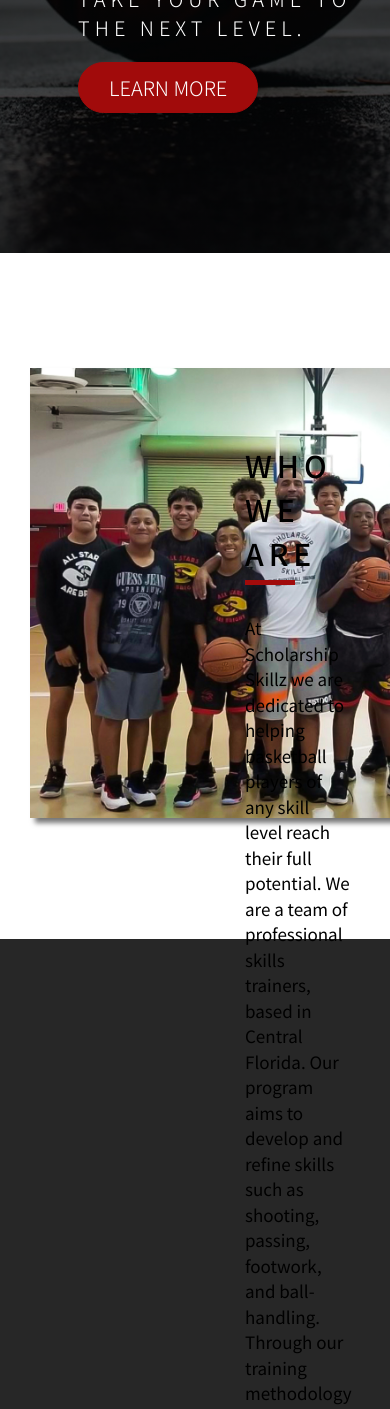
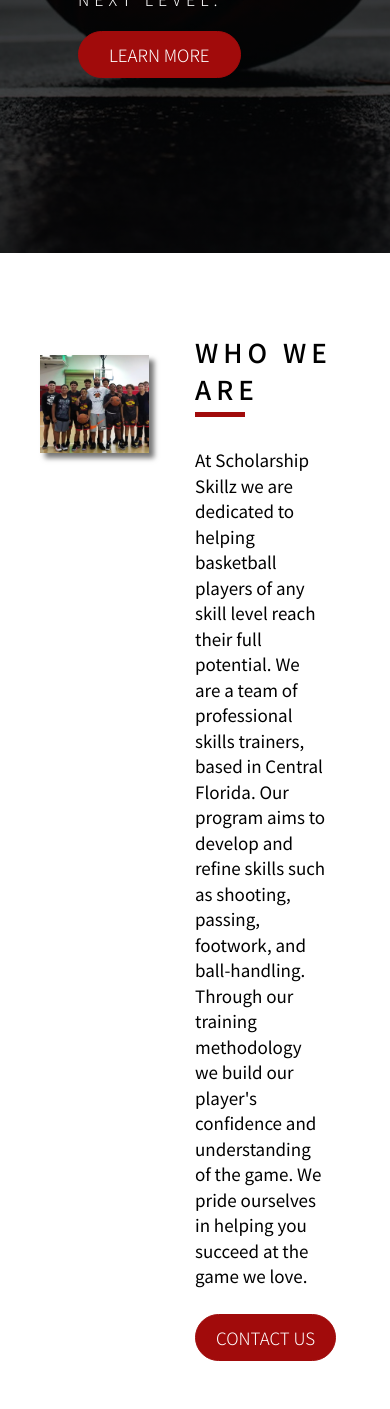
Before and after one commit to c-gonzalez4/scholarship-skillz, a plain HTML site: page index.html in a window 390 px wide. Shown: the part 591-2000 px from the top of the page. Drawn offline with nearby package versions, Linux system fonts and the light colour scheme.

Commit message:
Media queries

```diff
--- a/index.html
+++ b/index.html
@@ -60,14 +60,11 @@
     </header>
     <section class="about" id="about">
         <div class="row container">
-            <!-- <div class="flex"> -->
 
-                <div class="picture-outline">
                     <div class="picture">
                         <img src="images/aboutpicture.jpg" alt="Picture of coach with a group of basketball players">
+                    </div>
 
-                    </div>
-                </div>
 
                 <div class="paragraph">
                     <h3>Who we are</h3>
@@ -80,7 +77,7 @@
                     </p>
                     <a href="#contact" class="btn fill contactus">CONTACT US</a>
                 </div>
-            <!-- </div> -->
+
 
         </div>
     </section>
--- a/media-queries.css
+++ b/media-queries.css
@@ -1,5 +1,46 @@
+@media screen and (max-width: 1000px){
+    h1{
+        font-size: 200%;
+    }
+
+    h2{
+        font-size: 80%;
+    }
+
+    .btn{
+        font-size: 85%;
+    }
+
+    h3{
+        font-size: 130%;
+    }
+
+    .picture{
+        margin-top: 7%;
+    }
+
+    .events h3::after{
+
+        left: 32.8%;
+    }
+
+    .photos h3::after{
+        left: 41.9%;
+
+    }
+
+    .contact h3::after{
+        left: 38.7%;
+
+    }
+
+    .map-box iframe{
+        width: 120%;
+    }
+
+}
+
 /*Phone Navigation*/
-
 @media screen and (max-width: 760px){
     .ul-link{
         position: absolute;
--- a/style.css
+++ b/style.css
@@ -20,6 +20,7 @@
 
 html, body{
     overflow-x: hidden;
+
 }
 
   /*Resuable Code*/
@@ -80,14 +81,6 @@
 }
 
 
-/* .logo img{
-    height: 90px;
-    position: absolute;
-    left: 200px;
-    top: 20px;
-
-
-}  */
 .logo{
     float: left;
     padding-left: 50px;
@@ -125,20 +118,7 @@
     transition: all 0.3s ease;
 }
 
-/* .close{
-    color: white;
-    position: absolute;
-    font-weight: bold;
-    right: 30px;
-    top: 15px;
-}
 
-.close:hover,
-.close:focus{
-    color: white;
-    text-decoration: none;
-    cursor: pointer;
-} */
 /*Text Styles*/
 
 
@@ -184,7 +164,8 @@
 
 
 .events h3::after{
-    left: 394px;
+    /* left: 394px; */
+    left: 34.5%;
 }
 
 .photos h3, .contact h3{
@@ -201,12 +182,7 @@
 
 }
 
-/* .eapps-instagram-feed-title{
-    font-size: 20px;
-    font-weight: 400;
-    font-family: 'Noto Sans JP', sans-serif;
-    margin-bottom: 20px;
-} */
+
 
 .contact h3{
     color: white;
@@ -236,58 +212,39 @@
 }
 
 .contactus{
-    font-size: 85%;
+    font-size: 75%;
     padding: 10px 20px;
     margin-top: 25px;
 }
 
 /*About Section*/
-
-/* .picture{
-    margin-left: 50px;
-} */
+.picture{
+    position: relative;
+    width: 50%;
+    display: inline-block;
+    float: left;
+}
 
 .picture img{
-    height: 450px;
-
-    position: relative;
-    top: 15px;
-    right: 10px;
+    width: 70%;
     box-shadow: 5px 5px 5px #777777;
 }
 
-.picture-outline{
-    /* border: 5px solid #a10b0b;  */
-    height: 500px;
+.paragraph{
     width: 50%;
-    position: relative;
-    float: none;
     display: inline-block;
+}
 
-}
-.about{
-    padding-top: 100px;
-}
-.paragraph{
-    float: right;
-    /* border: 5px solid black; */
-    width: 50%;
-    position: relative;
-    padding-left: 50px;
-    top: 90px;
-}
 .about p {
     padding-top: 30px;
     line-height: 150%;
-    width: 100%;
+    width: 85%;
     font-size: 85%;
     font-weight: 400;
 
 }
 
-.picture{
-    float: left;
-}
+
 
 /*Events*/
 
@@ -298,10 +255,7 @@
 .fbapp{
     padding-top: 50px;
 }
-/* .fb-page{
-    padding-top: 40px;
-    left: 31%;
-} */
+
 
 /*Photos*/
 
@@ -365,6 +319,10 @@
 
 }
 
+.map-box{
+    width: 100%;
+}
+
 
 .location{
     display: inline-block;
@@ -409,9 +367,7 @@
     width: 100%;
 }
 
-/* .end{
-    display: flex;
-} */
+
 
 .social-logo{
     font-size: 130%;
```
